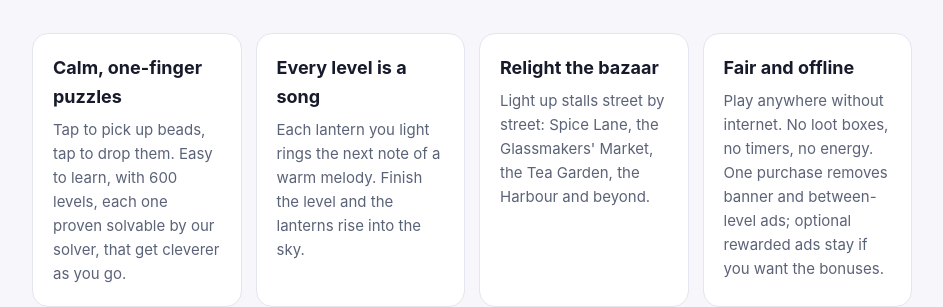
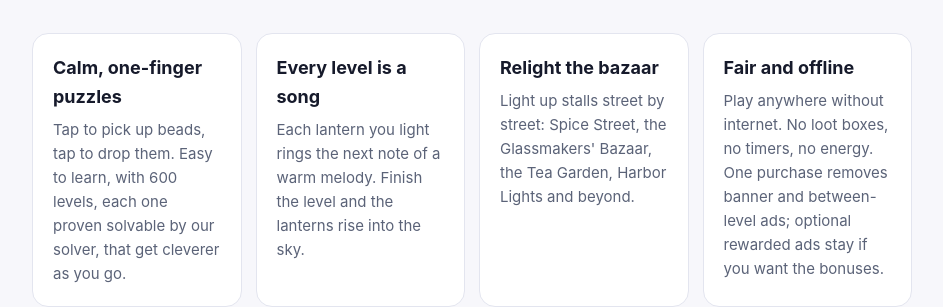
Before and after one commit to simitstudio/simitstudio.github.io, a plain HTML site: page glowbazaar/index.html in a window 1280 px wide. Shown: the part 1038-1345 px from the top of the page, without its empty margins (168-1111 px from the left). Drawn offline with Linux system fonts and the light colour scheme.

Commit message:
Glow Bazaar landing: street names match the game

```diff
--- a/glowbazaar/index.html
+++ b/glowbazaar/index.html
@@ -62,7 +62,7 @@
   <div class="grid">
     <div class="card"><h3>Calm, one-finger puzzles</h3><p>Tap to pick up beads, tap to drop them. Easy to learn, with 600 levels, each one proven solvable by our solver, that get cleverer as you go.</p></div>
     <div class="card"><h3>Every level is a song</h3><p>Each lantern you light rings the next note of a warm melody. Finish the level and the lanterns rise into the sky.</p></div>
-    <div class="card"><h3>Relight the bazaar</h3><p>Light up stalls street by street: Spice Lane, the Glassmakers' Market, the Tea Garden, the Harbour and beyond.</p></div>
+    <div class="card"><h3>Relight the bazaar</h3><p>Light up stalls street by street: Spice Street, the Glassmakers' Bazaar, the Tea Garden, Harbor Lights and beyond.</p></div>
     <div class="card"><h3>Fair and offline</h3><p>Play anywhere without internet. No loot boxes, no timers, no energy. One purchase removes banner and between-level ads; optional rewarded ads stay if you want the bonuses.</p></div>
   </div>
 
```
